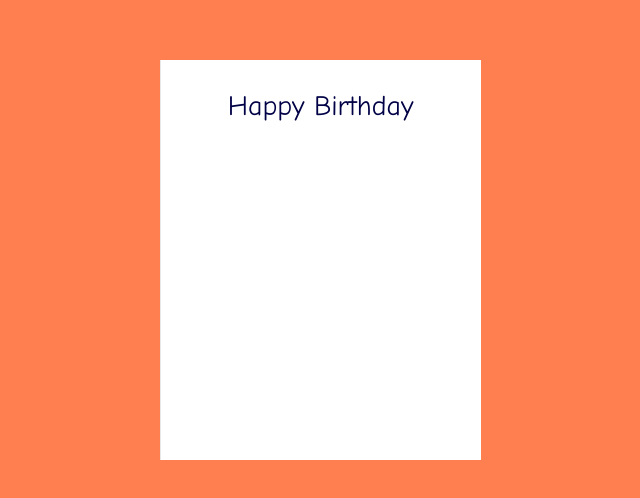
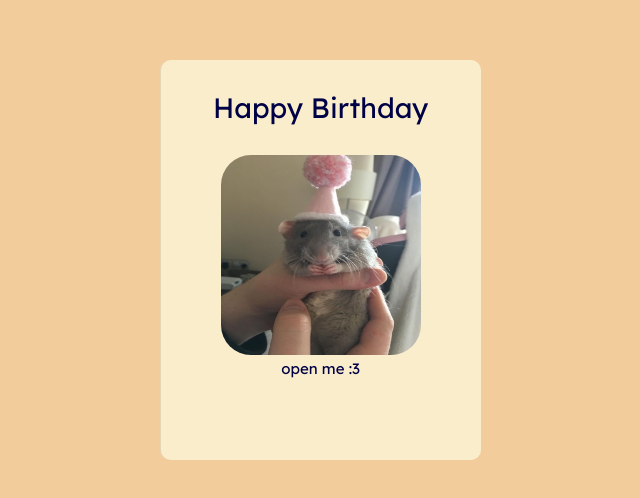
Before and after one commit to puzzleheadedpie/secretproject, a plain HTML site: page index.html in a window 1280 px wide. Shown: the part 140-638 px from the top of the page, without its empty margins (480-1120 px from the left). Drawn offline with Linux system fonts and the light colour scheme; a web font is replaced by a local one.

Commit message:
added rat to card, positioned, changed colour and font of card, added border radius

```diff
--- a/index.html
+++ b/index.html
@@ -5,18 +5,17 @@
     <meta name="viewport" content="width=device-width, initial-scale=1.0">
     <title>Document</title>
     <link rel="stylesheet" href="style.css">
+    <link rel="preconnect" href="https://fonts.googleapis.com">
+    <link rel="preconnect" href="https://fonts.gstatic.com" crossorigin>
+    <link href="https://fonts.googleapis.com/css2?family=Jersey+10&family=Lexend+Deca:wght@100..900&display=swap" rel="stylesheet">
 </head>
 <body>
     <div class="card">
         <div class="outside">
           <div class="front">
             <p>Happy Birthday</p>
-            <div class="cake">
-              <div class="top-layer"></div>
-              <div class="middle-layer"></div>
-              <div class="bottom-layer"></div>
-              <div class="candle"></div>
-            </div>
+            <img src="images/ratparty.jpg" id="ratparty" alt="rat wearing a party hat">
+            <p style="font-size: 15px;">open me :3</p>
           </div>
           <div class="back"></div>
         </div>
--- a/style.css
+++ b/style.css
@@ -2,11 +2,10 @@
     padding: 0;
     margin: 0;
     box-sizing: border-box;
-    font-family: 'Comic Sans MS', 'Chalkboard SE', 'Comic Neue', sans-serif;
-}
+    font-family: "Lexend Deca", sans-serif;
 
 body {
-    background-color: coral;
+    background-color: rgb(243, 204, 156);
 }
 
 .card {
@@ -37,7 +36,7 @@ body {
   left: 50.1%;
 }
 .inside {
-  background: linear-gradient(to right, #e7e7e7, #ffffff 30%);
+  background: linear-gradient(to right, #e3d7b8, #faedcb 30%);
   line-height: 3;
   padding: 0 20px;
   text-align: center;
@@ -46,6 +45,7 @@ body {
   justify-content: space-around;
   align-items: center;
   left: 50%;
+  border-radius: 10px;
 }
 .outside {
   -webkit-transform-style: preserve-3d;
@@ -64,13 +64,17 @@ body {
   -webkit-backface-visibility: hidden;
   backface-visibility: hidden;
   transform: rotateX(0deg);
+  border-radius: 10px;
 }
 .front {
-  background-color: #ffffff;
+  background-color: #faedcb;
+  text-align: center;
+  border-radius: 10px;
 }
 .back {
   transform: rotateY(180deg);
-  background: linear-gradient(to left, #e7e7e7, #ffffff 30%);
+  background: linear-gradient(to left, #e3d7b8, #faedcb 30%);
+  border-radius: 10px;
 }
 .outside p {
     font-size: 28px;
@@ -82,3 +86,11 @@ body {
     font-size: 120px;
     line-height: 120px;
   }
+
+  #ratparty {
+    height: 200px;
+    width: 200px;
+    border-radius: 15%;
+    position: relative;
+    top: 30px;
+  }
```
Also changed, not shown: images/ratparty.jpg (added).
